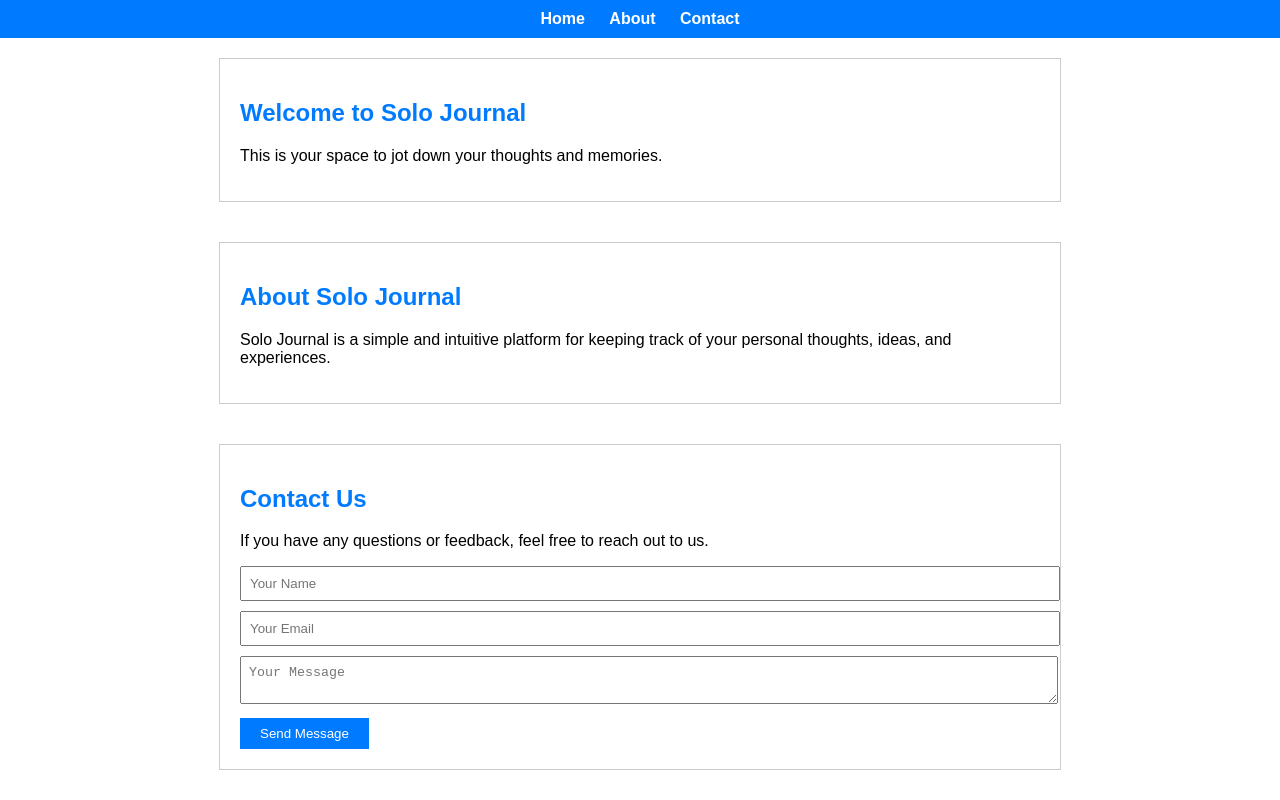
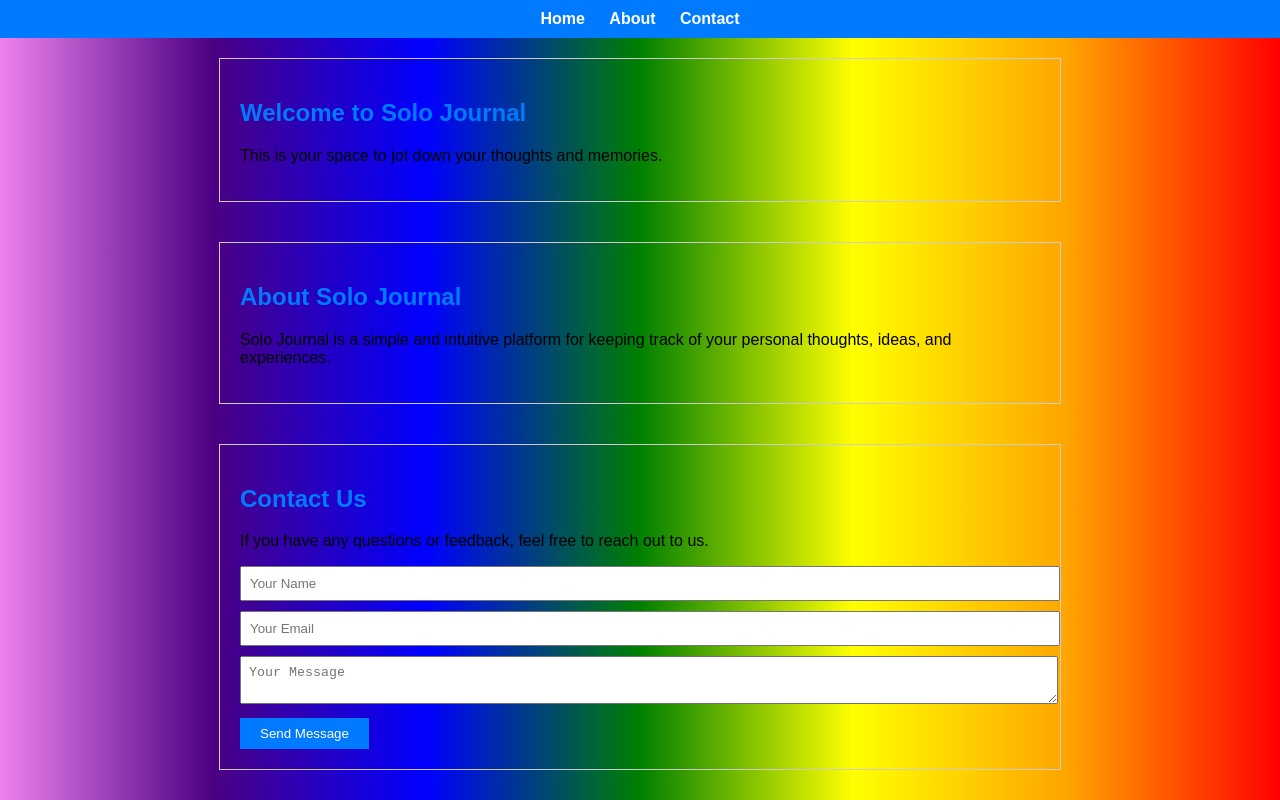
Before and after one commit to penielpam/solojournal, a plain HTML site: page index.html in a window 1280 px wide. Shown: the top 800 px of the page. Drawn offline with Linux system fonts and the light colour scheme.

Commit message:
Update styles.css

```diff
--- a/styles.css
+++ b/styles.css
@@ -2,6 +2,7 @@ body {
     font-family: Arial, sans-serif;
     margin: 0;
     padding: 0;
+    background: linear-gradient(to right, violet, indigo, blue, green, yellow, orange, red);
 }
 
 header {
```
